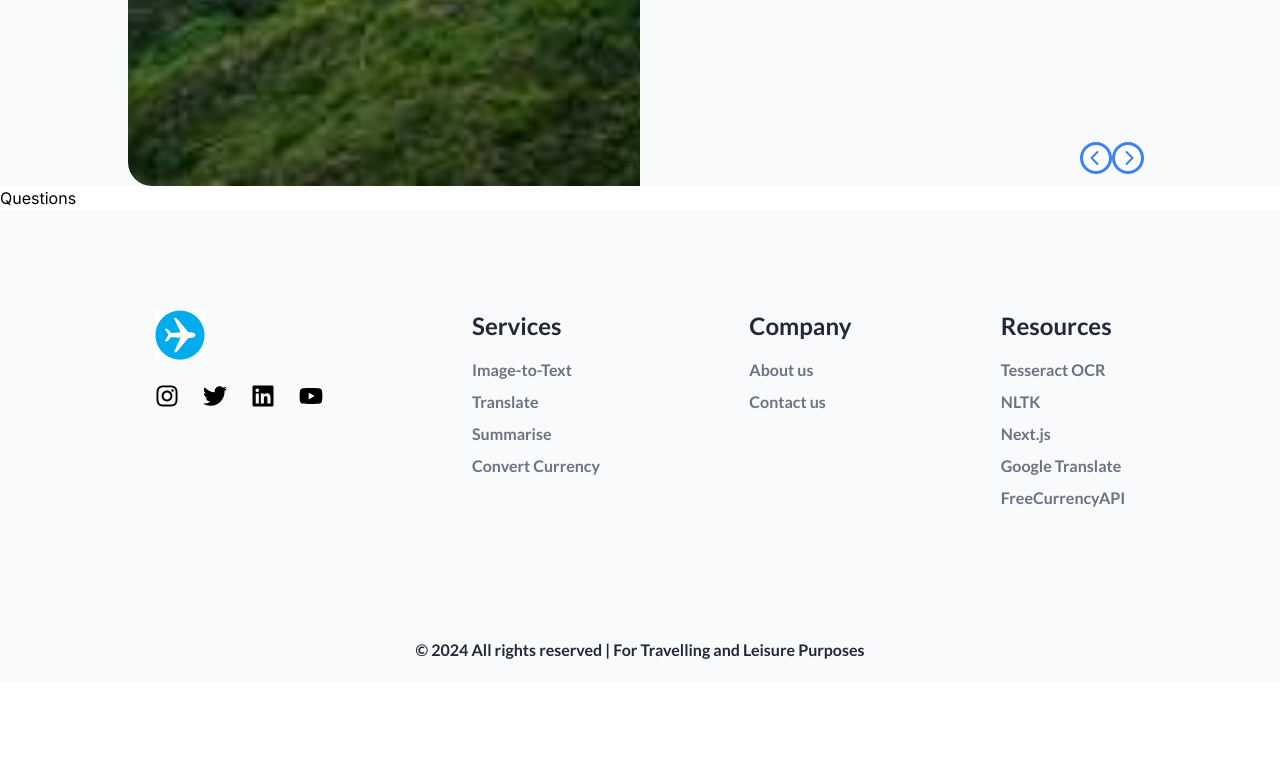
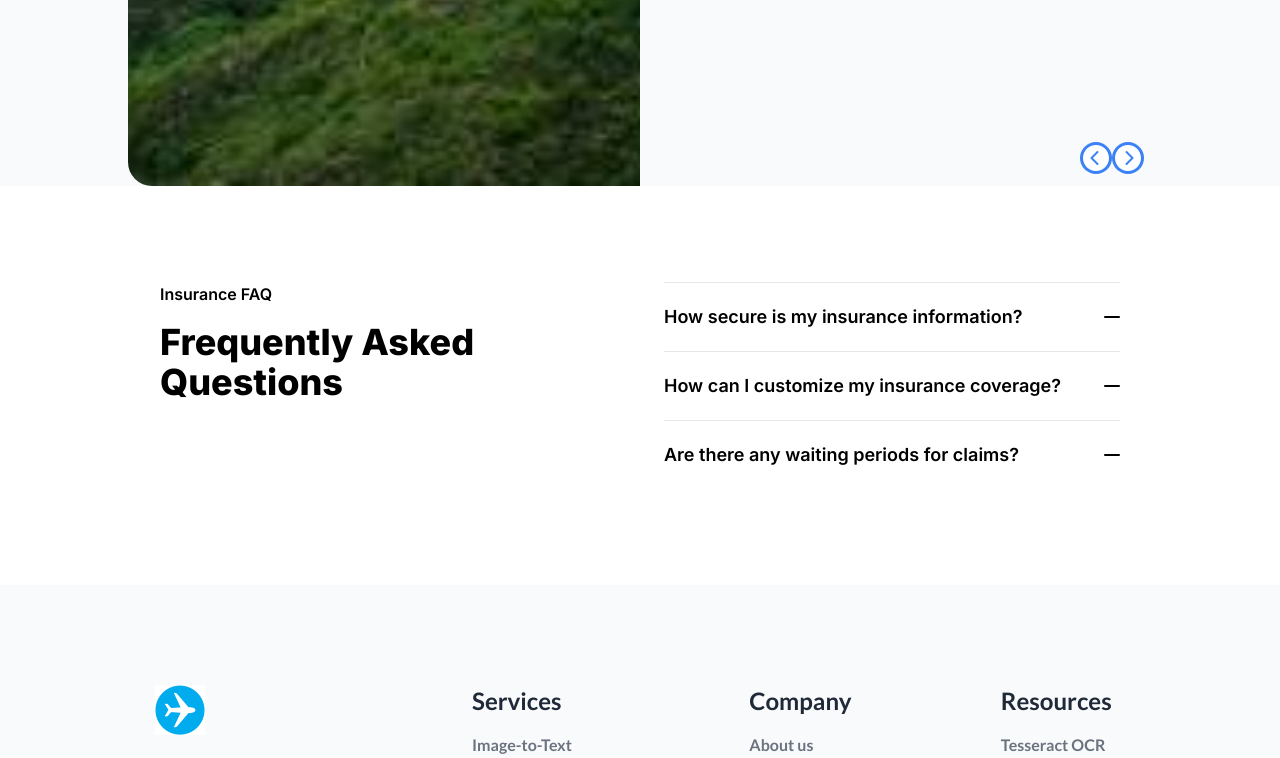
Before and after one commit to louisjoety/travel-toolkit, a Next.js app in the folder frontend/: page / in a window 1280 px wide. Shown: the part 1702-2460 px from the top of the page. Before the commit the page ends 2384 px from the top, so only its background shows below. Built offline with nearby package versions, Linux system fonts and the light colour scheme.

Commit message:
added template

```diff
--- a/frontend/app/components/Questions.tsx
+++ b/frontend/app/components/Questions.tsx
@@ -1,9 +1,72 @@
-import React from 'react'
+import React, { useState } from 'react';
 
-function Questions() {
+type FAQ = {
+  question: string;
+  answer: string;
+};
+
+const faqs: FAQ[] = [
+  {
+    question: "How secure is my insurance information?",
+    answer: "Your insurance information is protected with industry-standard security measures. We use encryption and secure servers to keep your data safe.",
+  },
+  {
+    question: "How can I customize my insurance coverage?",
+    answer: "You can customize your coverage by contacting our customer service or using our online portal to adjust your policy details.",
+  },
+  {
+    question: "Are there any waiting periods for claims?",
+    answer: "There may be a waiting period for certain insurance claims, depending on the policy terms and conditions. Please refer to your policy documents for details.",
+  }
+];
+
+const Questions: React.FC = () => {
+  const [expandedIndex, setExpandedIndex] = useState<number | null>(null);
+
+  const handleToggle = (index: number) => {
+    setExpandedIndex(expandedIndex === index ? null : index);
+  };
+
   return (
-    <div>Questions</div>
-  )
-}
+    <div className="py-24 px-8 max-w-5xl mx-auto flex flex-col md:flex-row gap-12">
+      <div className="flex flex-col text-left basis-1/2">
+        <p className="inline-block font-semibold text-primary mb-4">Insurance FAQ</p>
+        <p className="sm:text-4xl text-3xl font-extrabold text-base-content">Frequently Asked Questions</p>
+      </div>
+      <ul className="basis-1/2">
+        {faqs.map((faq, index) => (
+          <li key={index}>
+            <button
+              className="relative flex gap-2 items-center w-full py-5 text-base font-semibold text-left border-t md:text-lg border-base-content/10"
+              aria-expanded={expandedIndex === index}
+              onClick={() => handleToggle(index)}
+            >
+              <span className="flex-1 text-base-content">{faq.question}</span>
+              <svg
+                className={`flex-shrink-0 w-4 h-4 ml-auto fill-current transition-transform duration-300 ${
+                  expandedIndex === index ? 'rotate-180' : ''
+                }`}
+                viewBox="0 0 16 16"
+                xmlns="http://www.w3.org/2000/svg"
+              >
+                <rect y="7" width="16" height="2" rx="1" />
+              </svg>
+            </button>
+            <div
+              className="overflow-hidden transition-max-height duration-300 ease-in-out"
+              style={{
+                maxHeight: expandedIndex === index ? '1000px' : '0', // Adjust 1000px to a reasonable value
+              }}
+            >
+              <div className="pb-5 leading-relaxed">
+                <div className="space-y-2 leading-relaxed">{faq.answer}</div>
+              </div>
+            </div>
+          </li>
+        ))}
+      </ul>
+    </div>
+  );
+};
 
-export default Questions
+export default Questions;
```
